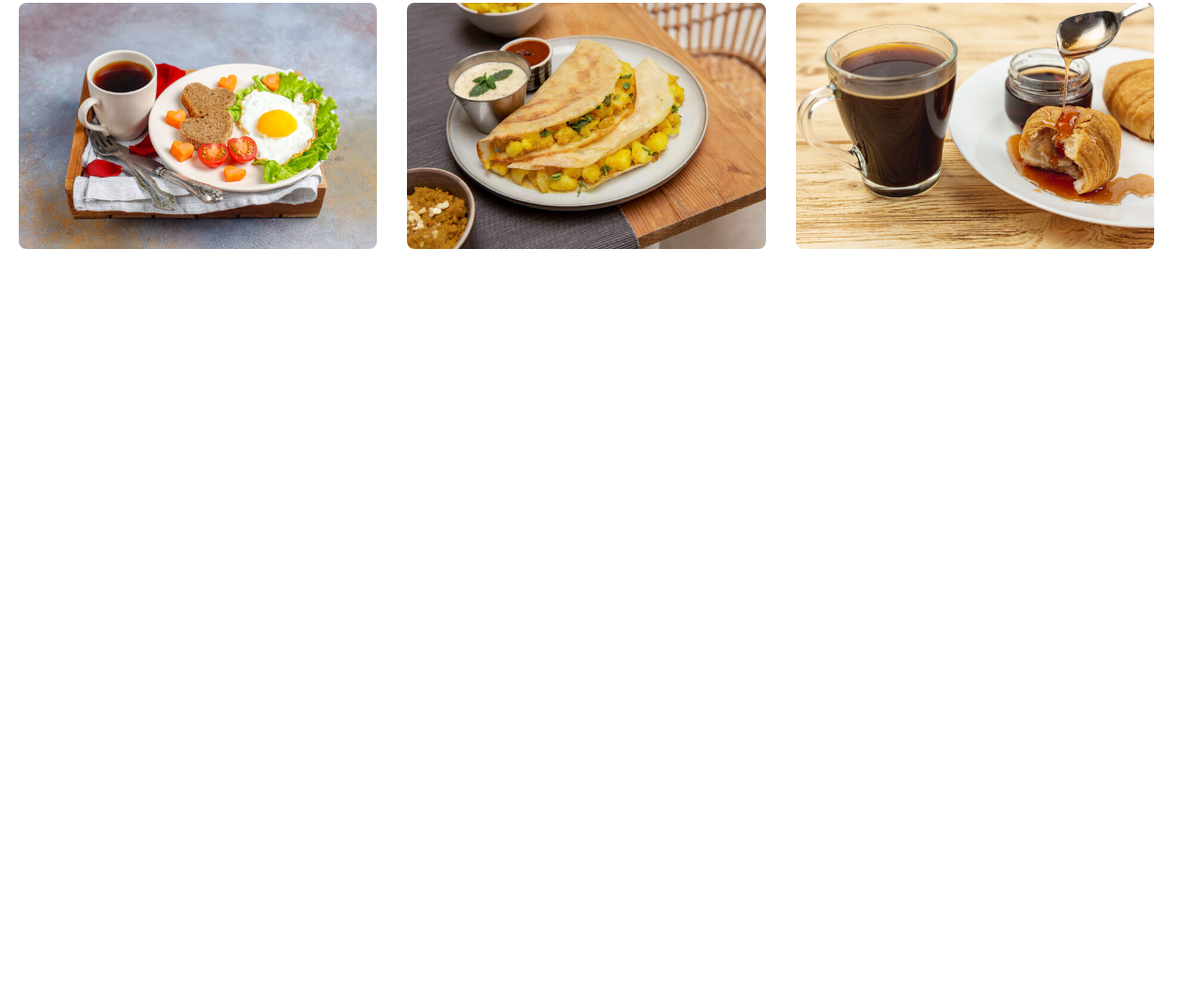
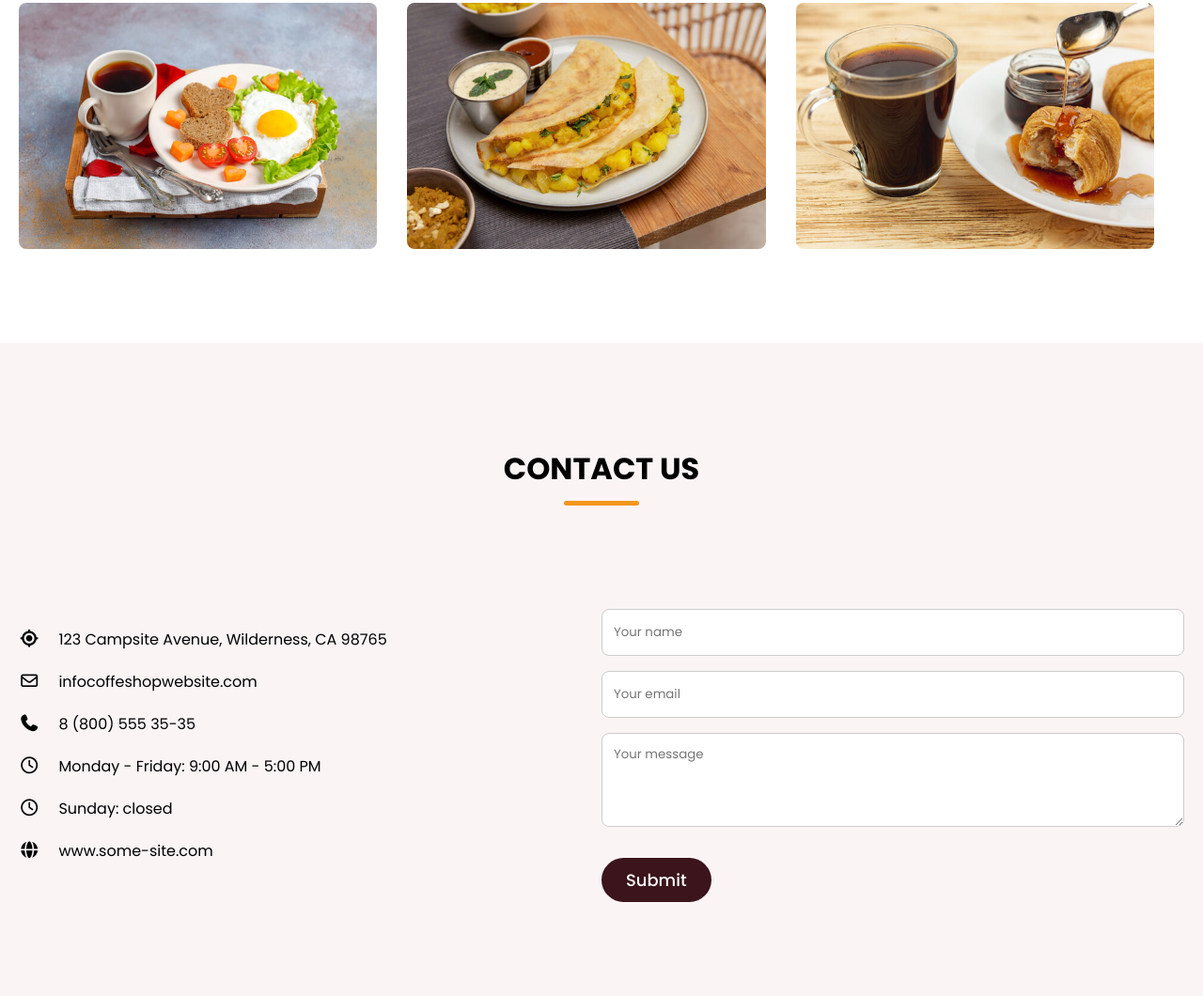
Before and after one commit to Staish69batareyka/Coffee, a plain HTML site: page index.html in a window 1280 px wide. Shown: the part 4097-5157 px from the top of the page at 94% size. Before the commit the page ends 4462 px from the top, so only its background shows below. Drawn offline with nearby package versions, Linux system fonts and the light colour scheme; a web font is replaced by a local one.

Commit message:
FEAT: Сделала Contact Us section

```diff
--- a/index.html
+++ b/index.html
@@ -180,6 +180,44 @@
       </ul>
     </div>
   </section>
+<!--  Contact us section -->
+  <section class="contact-section">
+    <h2 class="section-title">Contact Us</h2>
+    <div class="section-content">
+      <ul class="contact-info-list">
+        <li class="contact-info">
+          <i class="fa-solid fa-location-crosshairs"></i>
+          <p>123 Campsite Avenue, Wilderness, CA 98765</p>
+        </li>
+        <li class="contact-info">
+          <i class="fa-regular fa-envelope"></i>
+          <p>infocoffeshopwebsite.com</p>
+        </li>
+        <li class="contact-info">
+          <i class="fa-solid fa-phone"></i>
+          <p>8 (800) 555 35-35</p>
+        </li>
+        <li class="contact-info">
+          <i class="fa-regular fa-clock"></i>
+          <p>Monday - Friday: 9:00 AM - 5:00 PM</p>
+        </li>
+        <li class="contact-info">
+          <i class="fa-regular fa-clock"></i>
+          <p>Sunday: closed</p>
+        </li>
+        <li class="contact-info">
+          <i class="fa-solid fa-globe"></i>
+          <p>www.some-site.com</p>
+        </li>
+      </ul>
+      <form action="#" class="contact-form">
+        <input type="text" placeholder="Your name" class="form-input" required>
+        <input type="email" placeholder="Your email" class="form-input" required>
+        <textarea placeholder="Your message" class="form-input" required></textarea>
+        <button class="submit-button">Submit</button>
+      </form>
+    </div>
+  </section>
 </main>
 
 <!--Linking Swiper script-->
--- a/style.css
+++ b/style.css
@@ -328,6 +328,63 @@ header .nav-bar{
     transform: scale(1.3);
 }
 
+/*Contact us section*/
+.contact-section{
+    padding: 50px 0 100px;
+    background: var(--light-pink-color);
+}
+.contact-section .section-content{
+    display: flex;
+    gap: 40px;
+    align-items: flex-start;
+    justify-content: space-between;
+}
+.contact-section .contact-info-list .contact-info{
+    display: flex;
+    gap: 20px;
+    margin: 20px 0;
+    align-items: center;
+}
+.contact-section .contact-info-list .contact-info i{
+    font-size: var(--font-size-m);
+}
+.contact-section .contact-form{
+    max-width: 50%;
+
+}
+.contact-section .contact-form .form-input{
+    width: 100%;
+    height: 50px;
+    padding: 0 12px;
+    outline: none;
+    margin-bottom: 16px;
+    background: var(--white-color);
+    border: 1px solid var(--medium-gray-color);
+    border-radius: var(--border-radius-s);
+}
+.contact-section .contact-form .form-input:focus{
+    border-color: var(--secondary-color);
+}
+.contact-section .contact-form textarea.form-input {
+    height: 100px;
+    padding: 12px;
+    resize: vertical;
+}
+.contact-section .contact-form .submit-button{
+    padding: 10px 26px;
+    margin-top: 10px;
+    background: var(--primary-color);
+    font-size: var(--font-size-m);
+    font-weight: var(--font-weight-medium);
+    color: var(--white-color);
+    border-radius: var(--border-radius-m);
+    transition: 0.3s ease;
+}
+.contact-section .contact-form .submit-button:hover{
+    background: transparent;
+    color: var(--primary-color);
+}
+
 /* Responsive media query code for max width 1024px */
 @media screen and (max-width: 1024px){
     .menu-section .menu-lis {
```
